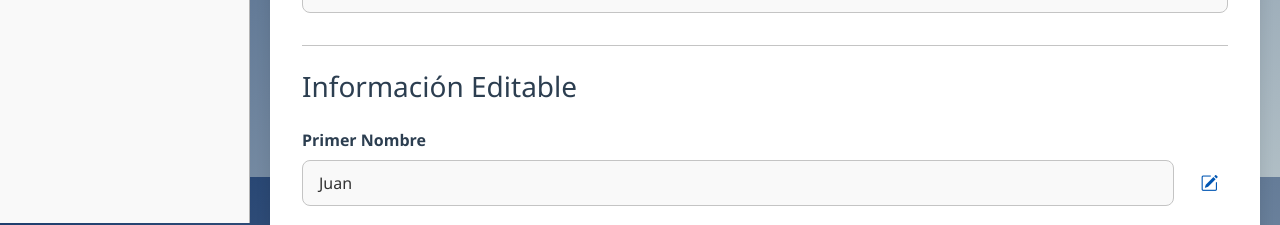
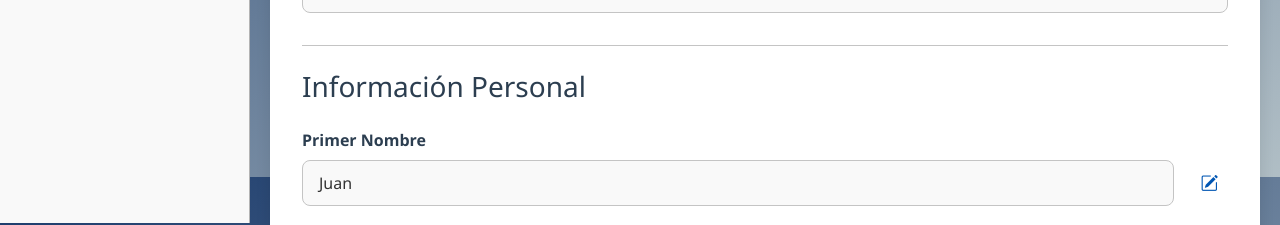
Before and after one commit to kattcon/snoopyAirlines, a Vue app in the folder frontend/: page /admin/user-info in a window 1280 px wide. Shown: the part 623-848 px from the top of the page. Built offline with nearby package versions, Linux system fonts and the light colour scheme; sample sign-in values are in the browser's storage.

Commit message:
Change in title

```diff
--- a/frontend/src/views/UserInfo.vue
+++ b/frontend/src/views/UserInfo.vue
@@ -60,7 +60,7 @@
           </div>
 
           <div class="sectionDivider">
-            <h3>Información Editable</h3>
+            <h3>Información Personal</h3>
 
             <div class="editableField">
               <label>Primer Nombre</label>
```
